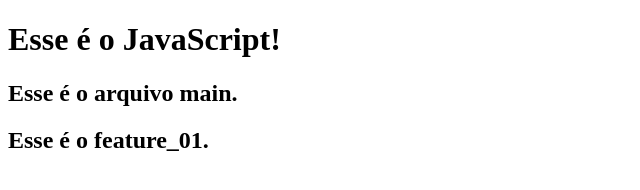
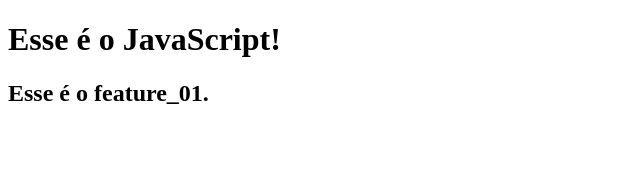
Before and after one commit to HermesSJunior/javascript_git, a website: page index.html in a window 1280 px wide. Shown: the whole page, without its empty margins (0-640 px from the left). Drawn offline with Linux system fonts and the light colour scheme.

Commit message:
Final class about Git

```diff
--- a/index.html
+++ b/index.html
@@ -10,7 +10,6 @@
 
 <body>
     <h1>Esse é o JavaScript!</h1>
-    <h2>Esse é o arquivo main.</h2>
     <h2>Esse é o feature_01.</h2>
     <script src="script.js"></script>
 </body>
```
